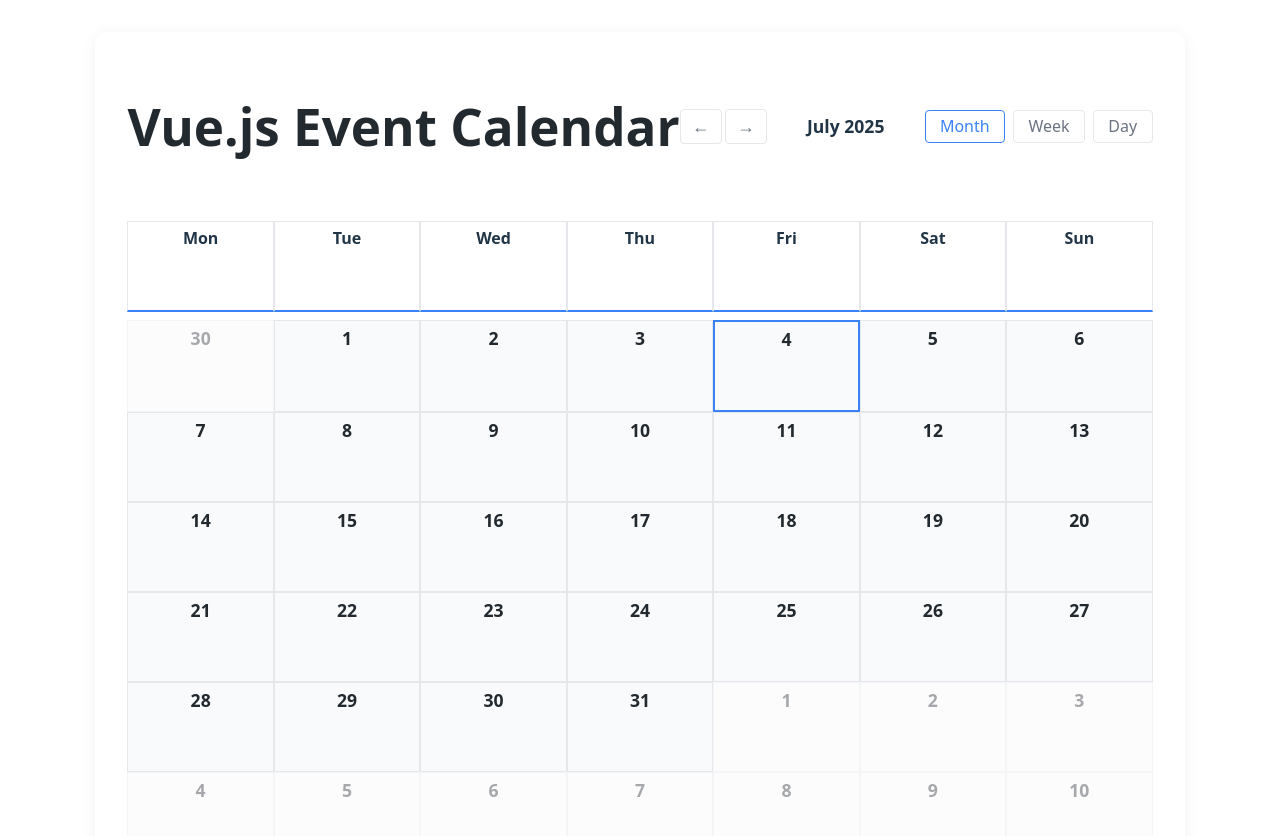
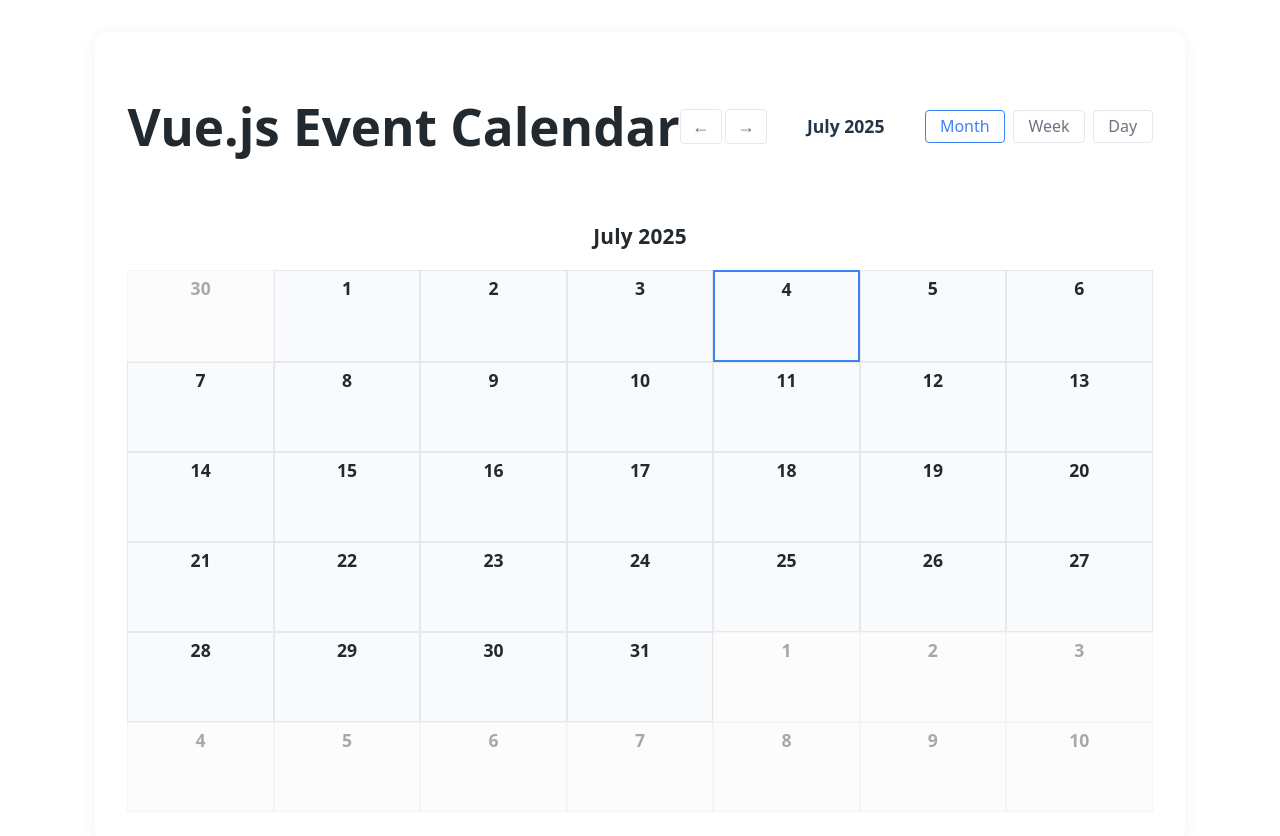
Before and after one commit to Prykhodko-Pasha/VueCalendar, a Vue app: page / in a window 1280 px wide. Shown: the top 836 px of the page. Built offline with nearby package versions, Linux system fonts and the light colour scheme; the HTML template or start-up script is replaced by a standard one.

Commit message:
add different grid views

```diff
--- a/src/components/CalendarApp.vue
+++ b/src/components/CalendarApp.vue
@@ -49,7 +49,7 @@
     return date.toLocaleString('default', { month: 'long', year: 'numeric' });
   } else if (viewMode === 'week') {
     const start = new Date(date);
-    start.setDate(date.getDate() - date.getDay() + 1);
+    start.setDate(date.getDate() - (date.getDay() || 7) + 1);
     const end = new Date(start);
     end.setDate(start.getDate() + 6);
     return `${start.toLocaleDateString()} - ${end.toLocaleDateString()}`;
@@ -110,8 +110,8 @@
       }
     },
     setViewMode(mode) {
-      this.calendarStore.viewMode = mode;
-      this.calendarStore.setCurrentDate(new Date().toISOString().slice(0, 10));
+      console.log(mode);
+      this.calendarStore.setViewMode(mode);
     },
     goToPrev() {
       const date = new Date(this.calendarStore.currentDate);
--- a/src/components/CalendarGrid.vue
+++ b/src/components/CalendarGrid.vue
@@ -1,82 +1,53 @@
 <template>
   <div class="calendar-grid">
-    <div class="calendar-header">
-      <div v-for="day in headerDays" :key="day" class="calendar-cell header">{{ day }}</div>
+    <div class="calendar-period-label">{{ periodLabel }}</div>
+    <div v-if="viewMode === 'month'">
+      <MonthGrid
+        :key="'month-' + currentDate"
+        :calendarCells="calendarCells"
+        :onDateClick="onDateClick"
+        :onEventClick="onEventClick"
+      />
     </div>
-    <div class="calendar-body">
-      <template v-if="viewMode === 'month'">
-        <div
-          v-for="cell in calendarCells"
-          :key="cell.date"
-          class="calendar-cell"
-          :class="{ today: cell.isToday, 'not-current': !cell.isCurrentMonth }"
-          @click="onDateClick(cell.date)"
-        >
-          <div class="cell-date">{{ cell.day }}</div>
-          <div class="cell-events">
-            <div
-              v-for="event in cell.events"
-              :key="event.id"
-              class="event-block"
-              :style="{ background: event.color }"
-              @click.stop="onEventClick(event)"
-            >
-              <span class="event-time">{{ event.time }}</span>
-              <span class="event-name">{{ event.name }}</span>
-            </div>
-          </div>
-        </div>
-      </template>
-      <template v-else-if="viewMode === 'week'">
-        <div
-          v-for="cell in weekCells"
-          :key="cell.date"
-          class="calendar-cell"
-          :class="{ today: cell.isToday }"
-          @click="onDateClick(cell.date)"
-        >
-          <div class="cell-date">{{ cell.day }}</div>
-          <div class="cell-events">
-            <div
-              v-for="event in cell.events"
-              :key="event.id"
-              class="event-block"
-              :style="{ background: event.color }"
-              @click.stop="onEventClick(event)"
-            >
-              <span class="event-time">{{ event.time }}</span>
-              <span class="event-name">{{ event.name }}</span>
-            </div>
-          </div>
-        </div>
-      </template>
-      <template v-else>
-        <div class="calendar-cell today day-view" @click="onDateClick(currentDate)">
-          <div class="cell-date">{{ dayViewCell.day }}</div>
-          <div class="cell-events">
-            <div
-              v-for="event in dayViewCell.events"
-              :key="event.id"
-              class="event-block"
-              :style="{ background: event.color }"
-              @click.stop="onEventClick(event)"
-            >
-              <span class="event-time">{{ event.time }}</span>
-              <span class="event-name">{{ event.name }}</span>
-            </div>
-          </div>
-        </div>
-      </template>
+    <div v-else-if="viewMode === 'week'">
+      <WeekGrid
+        :key="'week-' + currentDate"
+        :weekCells="weekCellsWithNames"
+        :onEventClick="onEventClick"
+      />
+    </div>
+    <div v-else>
+      <DayGrid
+        :key="'day-' + currentDate"
+        :dayViewCell="dayViewCellWithNames"
+        :onEventClick="onEventClick"
+      />
     </div>
   </div>
 </template>
 
 <script>
+import MonthGrid from './MonthGrid.vue';
+import WeekGrid from './WeekGrid.vue';
+import DayGrid from './DayGrid.vue';
 import { useCalendarStore } from '../store';
 import { computed } from 'vue';
 
+function formatLocalDate(date) {
+  return date.getFullYear() + '-' +
+    String(date.getMonth() + 1).padStart(2, '0') + '-' +
+    String(date.getDate()).padStart(2, '0');
+}
+
+function getTodayLocal() {
+  const now = new Date();
+  now.setHours(0, 0, 0, 0);
+  return formatLocalDate(now);
+}
+
 export default {
   name: 'CalendarGrid',
+  components: { MonthGrid, WeekGrid, DayGrid },
   props: {
     viewMode: { type: String, default: 'month' },
     currentDate: { type: String, required: true }
@@ -84,9 +55,10 @@
   emits: ['create-event', 'edit-event'],
   setup(props, { emit }) {
     const calendarStore = useCalendarStore();
-    const today = new Date().toISOString().slice(0, 10);
+    const today = getTodayLocal();
     const weekDays = ['Mon', 'Tue', 'Wed', 'Thu', 'Fri', 'Sat', 'Sun'];
 
+    console.log(props.viewMode);
     // Month view logic
     const monthDate = computed(() => new Date(props.currentDate));
     const year = computed(() => monthDate.value.getFullYear());
@@ -97,10 +69,12 @@
 
     const calendarCells = computed(() => {
       const cells = [];
-      let dayOffset = 1 - (startDayOfWeek.value === 7 ? 0 : startDayOfWeek.value);
+      // Get the weekday index for the first day of the month (Monday=0, ..., Sunday=6)
+      let firstDayWeekIndex = firstDay.value.getDay(); // 0 (Sun) - 6 (Sat)
+      let offset = -((firstDayWeekIndex + 6) % 7);
       for (let i = 0; i < 42; i++) {
-        const cellDate = new Date(year.value, month.value, dayOffset + i + 1);
-        const dateStr = cellDate.toISOString().slice(0, 10);
+        const cellDate = new Date(year.value, month.value, offset + i + 1);
+        const dateStr = formatLocalDate(cellDate);
         const isCurrentMonth = cellDate.getMonth() === month.value;
         cells.push({
           date: dateStr,
@@ -122,10 +96,14 @@
       return Array.from({ length: 7 }, (_, i) => {
         const cellDate = new Date(start);
         cellDate.setDate(start.getDate() + i);
-        const dateStr = cellDate.toISOString().slice(0, 10);
+        const dateStr = formatLocalDate(cellDate);
+        const dayName = weekDays[cellDate.getDay() === 0 ? 6 : cellDate.getDay() - 1];
+        const dateLabel = cellDate.toLocaleDateString();
         return {
           date: dateStr,
           day: cellDate.getDate(),
+          dayName,
+          dateLabel,
           isToday: dateStr === today,
           events: calendarStore.events.filter(e => e.date === dateStr)
         };
@@ -135,7 +113,7 @@
     // Day view logic
     const dayViewCell = computed(() => {
       const date = new Date(props.currentDate);
-      const dateStr = date.toISOString().slice(0, 10);
+      const dateStr = formatLocalDate(date);
       return {
         date: dateStr,
         day: date.getDate(),
@@ -144,7 +122,40 @@
       };
     });
 
-    const headerDays = computed(() => weekDays);
+    // Add day name and date label for week view
+    const weekCellsWithNames = computed(() => {
+      return weekCells.value.map(cell => ({
+        ...cell,
+        dayName: weekDays[new Date(cell.date).getDay() === 0 ? 6 : new Date(cell.date).getDay() - 1],
+        dateLabel: new Date(cell.date).toLocaleDateString()
+      }));
+    });
+    console.log(weekCellsWithNames.value);
+    // Add day name and date label for day view
+    const dayViewCellWithNames = computed(() => {
+      const cell = dayViewCell.value;
+      const d = new Date(cell.date);
+      return {
+        ...cell,
+        dayName: weekDays[d.getDay() === 0 ? 6 : d.getDay() - 1],
+        dateLabel: d.toLocaleDateString()
+      };
+    });
+
+    const periodLabel = computed(() => {
+      const date = new Date(props.currentDate);
+      if (props.viewMode === 'month') {
+        return date.toLocaleString('default', { month: 'long', year: 'numeric' });
+      } else if (props.viewMode === 'week') {
+        const start = new Date(date);
+        start.setDate(date.getDate() - (date.getDay() || 7) + 1);
+        const end = new Date(start);
+        end.setDate(start.getDate() + 6);
+        return `${start.toLocaleDateString()} - ${end.toLocaleDateString()}`;
+      } else {
+        return date.toLocaleDateString();
+      }
+    });
 
     function onDateClick(date) {
       emit('create-event', date);
@@ -154,15 +165,12 @@
     }
 
     return {
-      weekDays,
-      headerDays,
+      periodLabel,
       calendarCells,
-      weekCells,
-      dayViewCell,
+      weekCellsWithNames,
+      dayViewCellWithNames,
       onDateClick,
       onEventClick,
-      today,
-      currentDate: props.currentDate,
       viewMode: props.viewMode
     };
   }
@@ -175,59 +183,12 @@
   flex-direction: column;
   gap: 0.5rem;
 }
-.calendar-header, .calendar-body {
-  display: grid;
-  grid-template-columns: repeat(7, 1fr);
-}
-.calendar-cell {
-  min-height: 80px;
-  border: 1px solid #e5e7eb;
-  background: #f9fafb;
-  padding: 4px;
-  position: relative;
-  cursor: pointer;
-}
-.calendar-cell.header {
-  background: #fff;
-  font-weight: bold;
+.calendar-period-label {
+  font-size: 1.3em;
+  font-weight: 700;
+  color: #22292f;
+  margin-bottom: 0.5em;
   text-align: center;
-  border-bottom: 2px solid #3B82F6;
-  cursor: default;
-}
-.cell-date {
-  font-size: 1.1em;
-  font-weight: bold;
-  color: #22292f;
-}
-.today {
-  border: 2px solid #3B82F6;
-}
-.cell-events {
-  margin-top: 2px;
-  display: flex;
-  flex-direction: column;
-  gap: 2px;
-}
-.event-block {
-  background: #3B82F6;
-  color: #fff;
-  border-radius: 4px;
-  padding: 2px 4px;
-  font-size: 0.9em;
-  margin-bottom: 2px;
-  cursor: pointer;
-  display: flex;
-  align-items: center;
-  gap: 4px;
-}
-.event-time {
-  font-weight: bold;
-}
-.not-current {
-  opacity: 0.4;
-}
-.day-view {
-  grid-column: span 7;
-  min-height: 200px;
+  letter-spacing: 0.01em;
 }
 </style>
--- /dev/null
+++ b/src/components/DayGrid.vue
@@ -0,0 +1,101 @@
+<template>
+  <div class="calendar-day-view">
+    <div class="calendar-row day-header">
+      <div class="calendar-hour-label"></div>
+      <div class="calendar-day-name">
+        <div>{{ dayViewCell.dayName }}</div>
+        <div>{{ dayViewCell.dateLabel }}</div>
+      </div>
+    </div>
+    <div v-for="hour in 24" :key="hour" class="calendar-row">
+      <div class="calendar-hour-label">{{ (hour-1).toString().padStart(2, '0') }}:00</div>
+      <div class="calendar-cell hour-cell">
+        <!-- Optionally, show events for this hour here -->
+      </div>
+    </div>
+  </div>
+</template>
+
+<script>
+export default {
+  name: 'DayGrid',
+  props: {
+    dayViewCell: Object,
+    onEventClick: Function
+  }
+};
+</script>
+
+<style scoped>
+.calendar-day-view {
+  display: flex;
+  flex-direction: column;
+}
+.calendar-row {
+  display: grid;
+  grid-template-columns: 60px 1fr;
+  min-height: 32px;
+  border-bottom: 1px solid #e5e7eb;
+}
+.calendar-hour-label {
+  text-align: right;
+  padding: 0.2em 0.5em 0.2em 0;
+  color: #6b7280;
+  font-size: 0.95em;
+  background: #f9fafb;
+  border-right: 1px solid #e5e7eb;
+  font-weight: 500;
+}
+.calendar-day-name {
+  text-align: center;
+  font-weight: 600;
+  color: #22292f;
+  padding: 0.2em 0;
+}
+.hour-cell {
+  background: #fff;
+  min-height: 32px;
+  border: 1px solid #e5e7eb;
+  position: relative;
+}
+.calendar-cell {
+  min-height: 32px;
+  border: 1px solid #e5e7eb;
+  background: #f9fafb;
+  padding: 2px;
+  position: relative;
+  cursor: pointer;
+}
+.cell-date {
+  font-size: 1.1em;
+  font-weight: bold;
+  color: #22292f;
+}
+.today {
+  border: 2px solid #3B82F6;
+}
+.cell-events {
+  margin-top: 2px;
+  display: flex;
+  flex-direction: column;
+  gap: 2px;
+}
+.event-block {
+  background: #3B82F6;
+  color: #fff;
+  border-radius: 4px;
+  padding: 2px 4px;
+  font-size: 0.9em;
+  margin-bottom: 2px;
+  cursor: pointer;
+  display: flex;
+  align-items: center;
+  gap: 4px;
+}
+.event-time {
+  font-weight: bold;
+}
+.not-current {
+  opacity: 0.4;
+}
+</style>
--- /dev/null
+++ b/src/components/MonthGrid.vue
@@ -0,0 +1,83 @@
+<template>
+  <div class="calendar-body">
+    <div
+      v-for="cell in calendarCells"
+      :key="cell.date"
+      class="calendar-cell"
+      :class="{ today: cell.isToday, 'not-current': !cell.isCurrentMonth }"
+      @click="onDateClick(cell.date)"
+    >
+      <div class="cell-date">{{ cell.day }}</div>
+      <div class="cell-events">
+        <div
+          v-for="event in cell.events"
+          :key="event.id"
+          class="event-block"
+          :style="{ background: event.color }"
+          @click.stop="onEventClick(event)"
+        >
+          <span class="event-time">{{ event.time }}</span>
+          <span class="event-name">{{ event.name }}</span>
+        </div>
+      </div>
+    </div>
+  </div>
+</template>
+
+<script>
+export default {
+  name: 'MonthGrid',
+  props: {
+    calendarCells: Array,
+    onDateClick: Function,
+    onEventClick: Function
+  }
+};
+</script>
+
+<style scoped>
+.calendar-body {
+  display: grid;
+  grid-template-columns: repeat(7, 1fr);
+}
+.calendar-cell {
+  min-height: 80px;
+  border: 1px solid #e5e7eb;
+  background: #f9fafb;
+  padding: 4px;
+  position: relative;
+  cursor: pointer;
+}
+.cell-date {
+  font-size: 1.1em;
+  font-weight: bold;
+  color: #22292f;
+}
+.today {
+  border: 2px solid #3B82F6;
+}
+.cell-events {
+  margin-top: 2px;
+  display: flex;
+  flex-direction: column;
+  gap: 2px;
+}
+.event-block {
+  background: #3B82F6;
+  color: #fff;
+  border-radius: 4px;
+  padding: 2px 4px;
+  font-size: 0.9em;
+  margin-bottom: 2px;
+  cursor: pointer;
+  display: flex;
+  align-items: center;
+  gap: 4px;
+}
+.event-time {
+  font-weight: bold;
+}
+.not-current {
+  opacity: 0.4;
+}
+</style>
--- /dev/null
+++ b/src/components/WeekGrid.vue
@@ -0,0 +1,119 @@
+<template>
+  <div class="calendar-week-view">
+    <div class="calendar-row week-header">
+      <div class="calendar-header-cell"></div>
+      <div v-for="cell in weekCells" :key="cell.date" class="calendar-day-name">
+        <div>{{ cell.dayName }}</div>
+        <div>{{ cell.dateLabel }}</div>
+      </div>
+    </div>
+    <div class="calendar-row">
+      <div class="calendar-header-cell">All day</div>
+      <div v-for="cell in weekCells" :key="cell.date + '-allday'" class="calendar-cell all-day">
+        <div class="cell-events">
+          <div
+            v-for="event in cell.events"
+            :key="event.id"
+            class="event-block"
+            :style="{ background: event.color }"
+            @click.stop="onEventClick(event)"
+          >
+            <span class="event-time">{{ event.time }}</span>
+            <span class="event-name">{{ event.name }}</span>
+          </div>
+        </div>
+      </div>
+    </div>
+    <div v-for="hour in 24" :key="hour" class="calendar-row">
+      <div class="calendar-header-cell">{{ (hour-1).toString().padStart(2, '0') }}:00</div>
+      <div v-for="cell in weekCells" :key="cell.date + '-' + hour" class="calendar-cell hour-cell">
+        <!-- Optionally, show events for this hour here -->
+      </div>
+    </div>
+  </div>
+</template>
+
+<script>
+export default {
+  name: 'WeekGrid',
+  props: {
+    weekCells: Array,
+    onEventClick: Function
+  }
+};
+</script>
+
+<style scoped>
+.calendar-week-view {
+  display: flex;
+  flex-direction: column;
+}
+.calendar-row {
+  display: grid;
+  grid-template-columns: 100px repeat(7, 1fr);
+  min-height: 32px;
+  border-bottom: 1px solid #e5e7eb;
+}
+.calendar-header-cell {
+  text-align: right;
+  padding: 0.2em 0.5em 0.2em 0;
+  color: #6b7280;
+  font-size: 0.95em;
+  background: #f9fafb;
+  border-right: 1px solid #e5e7eb;
+  font-weight: 500;
+  min-width: 80px;
+}
+.calendar-day-name {
+  text-align: center;
+  font-weight: 600;
+  color: #22292f;
+  padding: 0.2em 0;
+}
+.hour-cell {
+  background: #fff;
+  min-height: 32px;
+  border: 1px solid #e5e7eb;
+  position: relative;
+}
+.calendar-cell {
+  min-height: 32px;
+  border: 1px solid #e5e7eb;
+  background: #f9fafb;
+  padding: 2px;
+  position: relative;
+  cursor: pointer;
+}
+.cell-date {
+  font-size: 1.1em;
+  font-weight: bold;
+  color: #22292f;
+}
+.today {
+  border: 2px solid #3B82F6;
+}
+.cell-events {
+  margin-top: 2px;
+  display: flex;
+  flex-direction: column;
+  gap: 2px;
+}
+.event-block {
+  background: #3B82F6;
+  color: #fff;
+  border-radius: 4px;
+  padding: 2px 4px;
+  font-size: 0.9em;
+  margin-bottom: 2px;
+  cursor: pointer;
+  display: flex;
+  align-items: center;
+  gap: 4px;
+}
+.event-time {
+  font-weight: bold;
+}
+.not-current {
+  opacity: 0.4;
+}
+</style>
```
